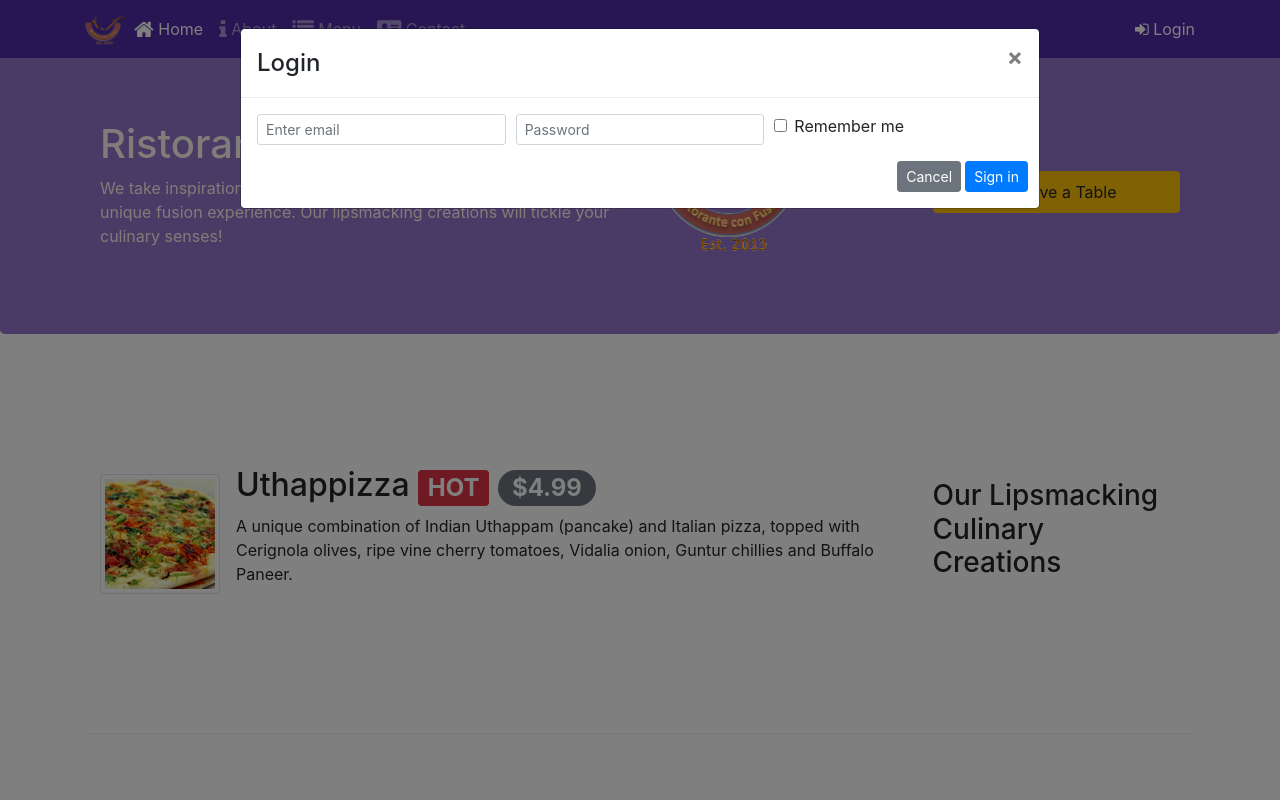
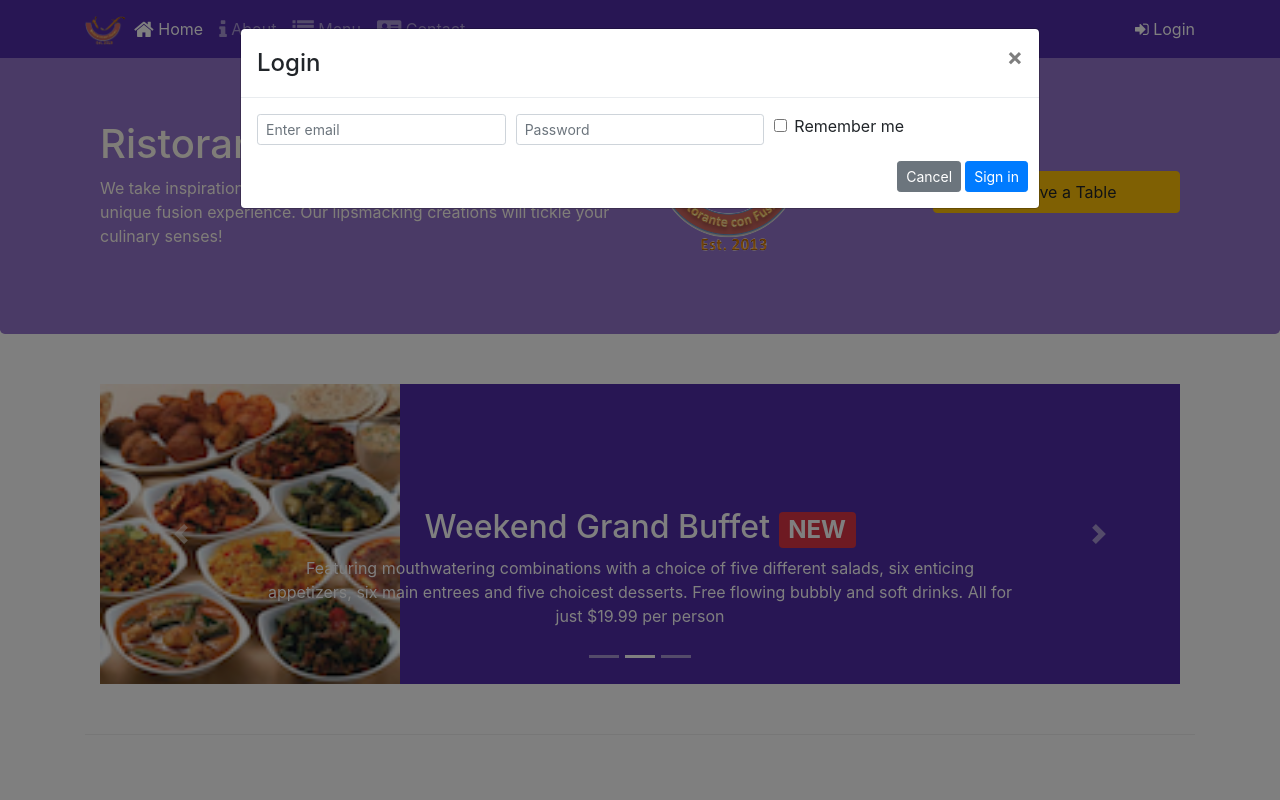
Before and after one commit to slfiene/conFusion, a website: page index.html in a window 1280 px wide. Both pictures are taken after a click on the link "Login". Shown: the top 800 px of the page. Drawn offline with nearby package versions, Linux system fonts and the light colour scheme.

Commit message:
carousel

```diff
--- a/css/styles.css
+++ b/css/styles.css
@@ -45,6 +45,21 @@ body {
     padding: 10px;
 }
 
+.carousel {
+    background:#512DA8;
+}
+
+.carousel-item {
+  height: 300px;
+}
+
+.carousel-item img {
+    position: absolute;
+    top: 0;
+    left: 0;
+    min-height: 300px;
+}
+
 .navbar-light {
     background-color: firebrick;
 }
--- a/index.html
+++ b/index.html
@@ -97,6 +97,59 @@
     </header>
 
     <div class="container">
+        <div class="row row-content">
+            <div class="col">
+                <div id="mycarousel" class="carousel slide" data-ride="carousel">
+                    <div class="carousel-inner" role="listbox">
+                        <div class="carousel-item active">
+                            <img class="d-block img-fluid"
+                                src="img/uthappizza.png" alt="uthappizza">
+                             <div class="carousel-caption d-none d-md-block">
+                                 <h2>Uthappizza <span class="badge badge-danger">HOT </span> <span class="badge badge-pill badge-default">$4.99</span> </h2>
+                                 <p class="d-none d-sm-block">A unique combination of Indian Uthappam (pancake) and Italian pizza, topped with Cerignola
+                                        olives, ripe vine cherry tomatoes, Vidalia onion, Guntur chillies and Buffalo Paneer.</p>
+                             </div>
+                        </div>
+                        <div class="carousel-item">
+                            <img class="d-block img-fluid"
+                                src="img/buffet.png" alt="buffet">
+                            <div class="carousel-caption d-none d-md-block">
+                                    <h2>Weekend Grand Buffet <span class="badge badge-danger">NEW</span></h2>
+                                    <p class="d-none d-sm-block">Featuring mouthwatering combinations with a choice of five different salads, six enticing
+                                        appetizers, six main entrees and five choicest desserts. Free flowing bubbly and soft
+                                        drinks. All
+                                        for just $19.99 per person </p>
+                            </div>
+                        </div>
+                        <div class="carousel-item">
+                            <img class="d-block img-fluid"
+                            src="img/alberto.png" alt="alberto">
+                            <div class="carousel-caption d-none d-md-block">
+                                    <h2>Alberto Somayya</h2>
+                                    <h4>Executive Chef</h4>
+                                    <p class="d-none d-sm-block">Award winning three-star Michelin chef with wide International
+                                        experience having worked closely with
+                                        whos-who in the culinary world, he specializes in creating mouthwatering Indo-Italian
+                                        fusion
+                                        experiences. </p>
+                                </div>
+                            </div>
+                            <ol class="carousel-indicators">
+                                    <li data-target="#mycarousel" data-slide-to="0" class="active"></li>
+                                    <li data-target="#mycarousel" data-slide-to="1"></li>
+                                    <li data-target="#mycarousel" data-slide-to="2"></li>
+                                </ol>
+                                <a class="carousel-control-prev" href="#mycarousel" role="button" data-slide="prev">
+                                        <span class="carousel-control-prev-icon"></span>
+                                    </a>
+                                    <a class="carousel-control-next" href="#mycarousel" role="button" data-slide="next">
+                                        <span class="carousel-control-next-icon"></span>
+                                    </a>
+                        </div>
+                    </div>
+                </div>
+            </div>
+        </div>
         <div class="row row-content align-items-center">
             <div class="col-12 col-sm-4 order-sm-last col-md-3">
                 <h3>Our Lipsmacking Culinary Creations</h3>
```
